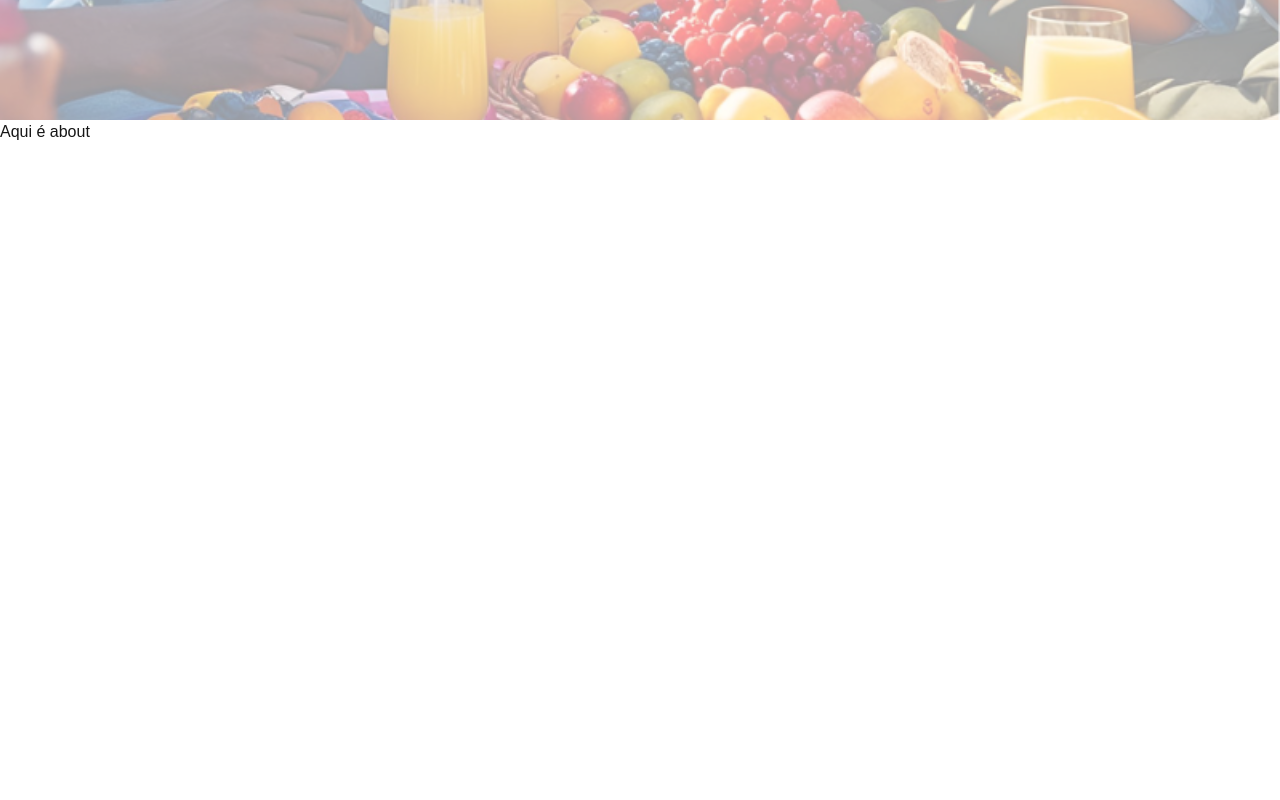
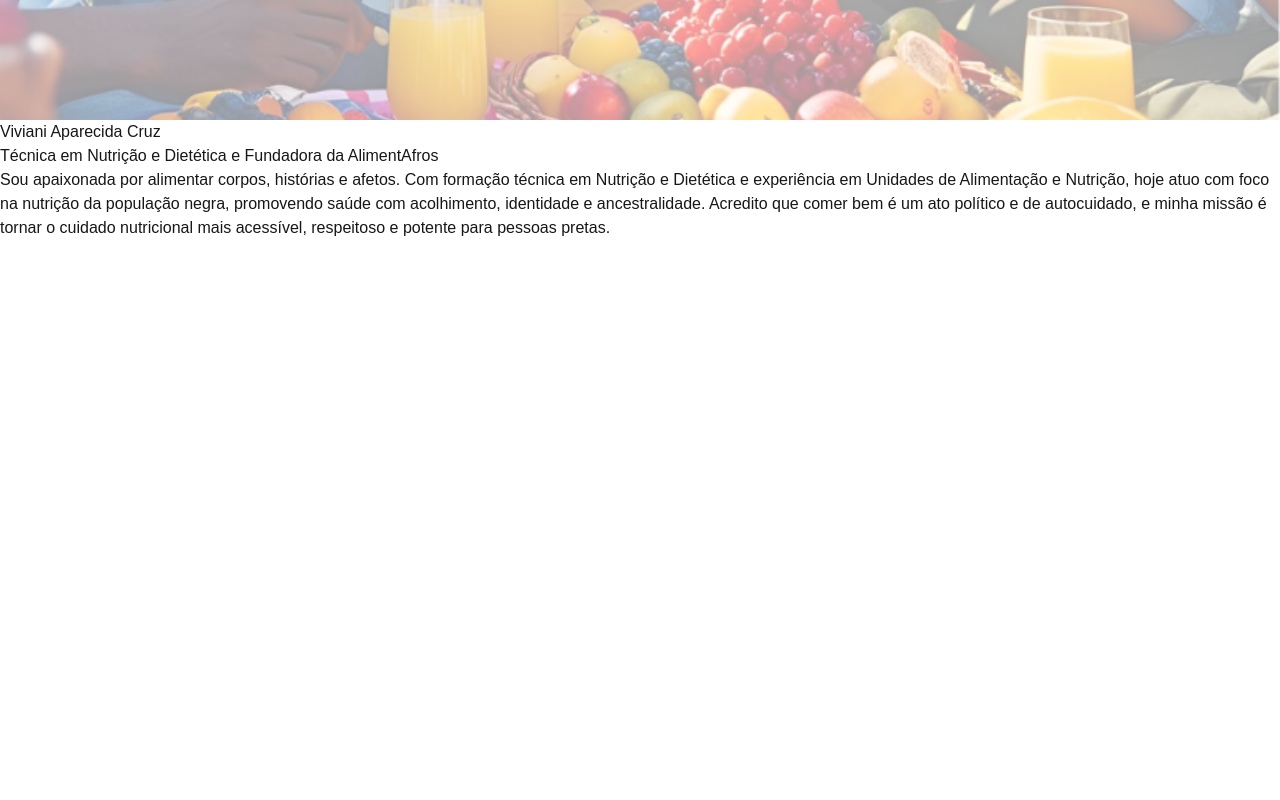
Before and after one commit to Irenita-Lopes/viviani-cruz-nutricao, a Next.js app: page / in a window 1280 px wide. Shown: the part 740-1540 px from the top of the page. Built offline with nearby package versions, Linux system fonts and the light colour scheme.

Commit message:
adicionando algumas telas

```diff
--- a/src/app/screens/About/index.tsx
+++ b/src/app/screens/About/index.tsx
@@ -1,7 +1,17 @@
 const About = () => {
     return (
         <div className="h-screen" id="about">
-            Aqui é about
+
+            <h1>
+                Viviani Aparecida Cruz
+            </h1>
+            <h2>
+                Técnica em Nutrição e Dietética e Fundadora da AlimentAfros
+            </h2>
+            <p>
+                Sou apaixonada por alimentar corpos, histórias e afetos. Com formação técnica em Nutrição e Dietética e experiência em Unidades de Alimentação e Nutrição, hoje atuo com foco na nutrição da população negra, promovendo saúde com acolhimento, identidade e ancestralidade.
+                Acredito que comer bem é um ato político e de autocuidado, e minha missão é tornar o cuidado nutricional mais acessível, respeitoso e potente para pessoas pretas.
+            </p>
         </div>
     );
 }
```
